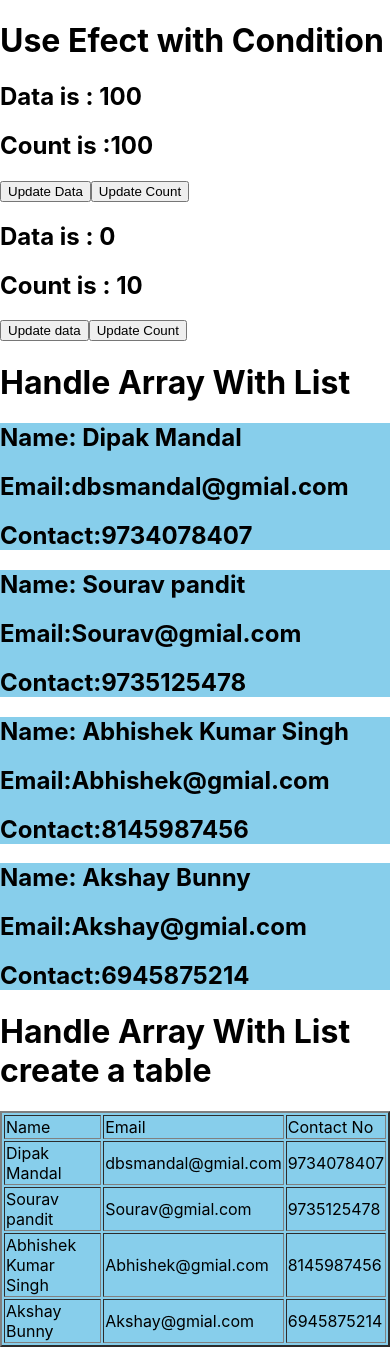
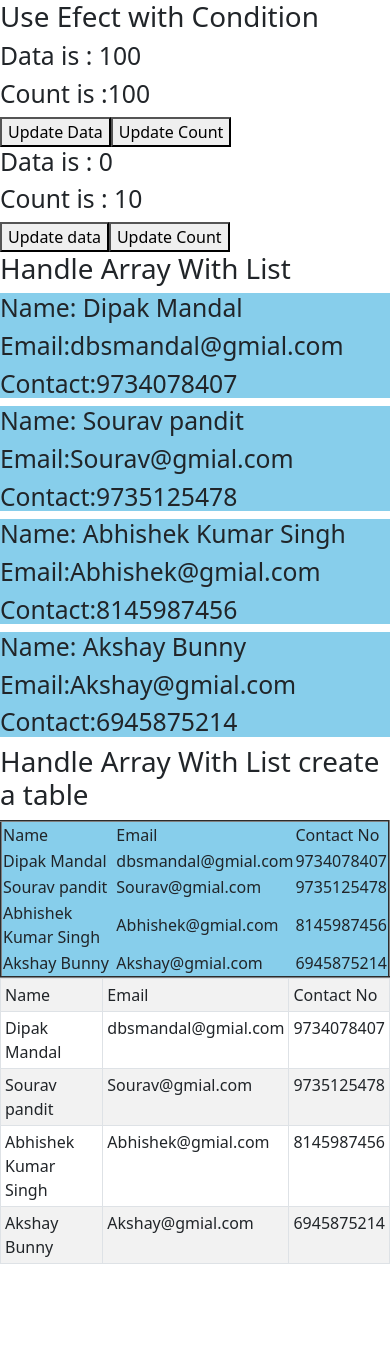
Before and after one commit to dbsmandal/React-Tutorial, a React (Create React App) app in the folder react-tutorial/: page / in a window 390 px wide. After the commit the page ends 1280 px from the top, so only its background shows below. Built offline with nearby package versions, Linux system fonts and the light colour scheme.

Commit message:
Use bootstrap css with responsive table

```diff
--- a/react-tutorial/package.json
+++ b/react-tutorial/package.json
@@ -6,7 +6,9 @@
     "@testing-library/jest-dom": "^5.16.5",
     "@testing-library/react": "^13.3.0",
     "@testing-library/user-event": "^13.5.0",
+    "bootstrap": "^5.2.0",
     "react": "^18.2.0",
+    "react-bootstrap": "^2.5.0",
     "react-dom": "^18.2.0",
     "react-scripts": "5.0.1",
     "web-vitals": "^2.1.4"
--- a/react-tutorial/src/App.js
+++ b/react-tutorial/src/App.js
@@ -2,6 +2,7 @@ import './App.css';
 import UseEfectWithCondition from './Use Efect/UseEfectWithCondition';
 import Main1 from './Use Efect/Main1';
 import TableMap from './Array/TableMap';
+import TableBoots from './Array/TableBoots';
 function App() {
   return (
   <>
@@ -14,7 +15,9 @@ function App() {
 <div className="map">
   <TableMap/>
 </div>
-
+  <div>
+    <TableBoots/>
+  </div>
   </>
   );
 }
--- /dev/null
+++ b/react-tutorial/src/Array/TableBoots.js
@@ -0,0 +1,63 @@
+import React from 'react'
+import 'bootstrap/dist/css/bootstrap.min.css';
+import { Table } from 'react-bootstrap'
+
+
+export default function TableBoots() {
+    const students = [
+        {
+            Name: 'Dipak Mandal',
+            Email: 'dbsmandal@gmial.com',
+            Contact: '9734078407'
+        },
+        {
+            Name: 'Sourav pandit',
+            Email: 'Sourav@gmial.com',
+            Contact: '9735125478'
+        },
+        {
+            Name: 'Abhishek Kumar Singh',
+            Email: 'Abhishek@gmial.com',
+            Contact: '8145987456'
+        },
+        {
+            Name: 'Akshay Bunny',
+            Email: 'Akshay@gmial.com',
+            Contact: '6945875214'
+        }
+
+    ]
+    return (
+        <>
+            <Table striped bordered hover size="sm">
+                <tbody>
+
+                    <tr>
+
+                        <td>Name</td>
+                        <td>Email</td>
+                        <td>Contact No</td>
+
+                    </tr>
+
+
+                    {
+                        students.map((data, i) =>
+                            <tr key={i}>
+
+
+                                <td>{data.Name}</td>
+                                <td>{data.Email}</td>
+                                <td>{data.Contact}</td>
+                            </tr>
+                        )
+                    }
+
+                </tbody>
+            </Table>
+
+
+        </>
+
+    )
+}
--- a/react-tutorial/src/Array/TableMap.js
+++ b/react-tutorial/src/Array/TableMap.js
@@ -21,7 +21,7 @@ export default function TableMap() {
             Name: 'Akshay Bunny',
             Email: 'Akshay@gmial.com',
             Contact: '6945875214'
-        },
+        }
 
     ]
 
@@ -30,8 +30,8 @@ export default function TableMap() {
             <div>
                 <h1>Handle Array With List</h1>
                 {
-                    students.map((dbs) =>
-                        <div style={{ backgroundColor: "skyblue" }}>
+                    students.map((dbs,p) =>
+                        <div key={p} style={{ backgroundColor: "skyblue" }}>
                             <h2>Name: {dbs.Name}</h2>
                             <h2>Email:{dbs.Email}</h2>
                             <h2>Contact:{dbs.Contact}</h2>
@@ -42,15 +42,16 @@ export default function TableMap() {
             <div>
                 <h1>Handle Array With List create a table </h1>
                 <table border={2} style={{ backgroundColor: "skyblue" }}>
+                    <tbody>
                 <tr>
                     <td>Name</td>
                     <td>Email</td>
                     <td>Contact No </td>
-                    </tr>
+                </tr>
 
                     {
-                        students.map((dbs) =>
-                            <tr>
+                        students.map((dbs,k) =>
+                            <tr key={k}>
                                 <td>{dbs.Name}</td>
                                 <td>{dbs.Email}</td>
                                 <td>{dbs.Contact}</td>
@@ -58,6 +59,7 @@ export default function TableMap() {
                             </tr>
                         )
                     }
+                    </tbody>
                 </table>
 
             </div>
--- a/react-tutorial/src/Use Efect/Child1.js
+++ b/react-tutorial/src/Use Efect/Child1.js
@@ -4,10 +4,10 @@ import {useEffect} from 'react'
 
 export default function Child1(props) {
   useEffect(()=>{
-    alert("dbs count is :" +props.count)
+    console.warn("dbs count is :" +props.count)
 },[props.count])
 useEffect(()=>{
-  alert("dbs Data is :" +props.data)
+  console.warn("dbs Data is :" +props.data)
 },[props.data])
   return (
 
--- a/react-tutorial/src/index.js
+++ b/react-tutorial/src/index.js
@@ -2,6 +2,7 @@ import React from 'react';
 import ReactDOM from 'react-dom/client';
 import './index.css';
 import App from './App';
+import 'bootstrap/dist/css/bootstrap.min.css';
 import reportWebVitals from './reportWebVitals';
 
 const root = ReactDOM.createRoot(document.getElementById('root'));
```
Also changed, not shown: 1 other file (tests, documents, lock files or other folders).
